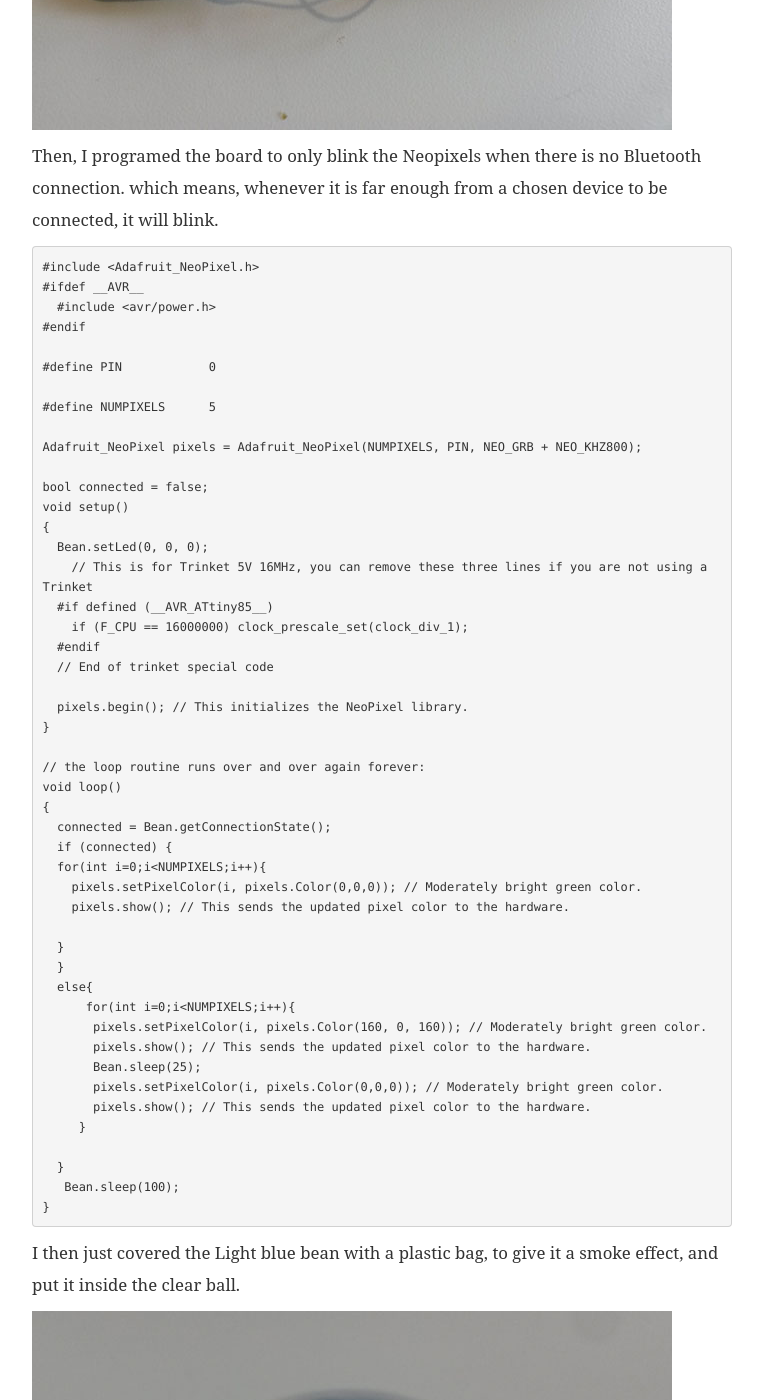
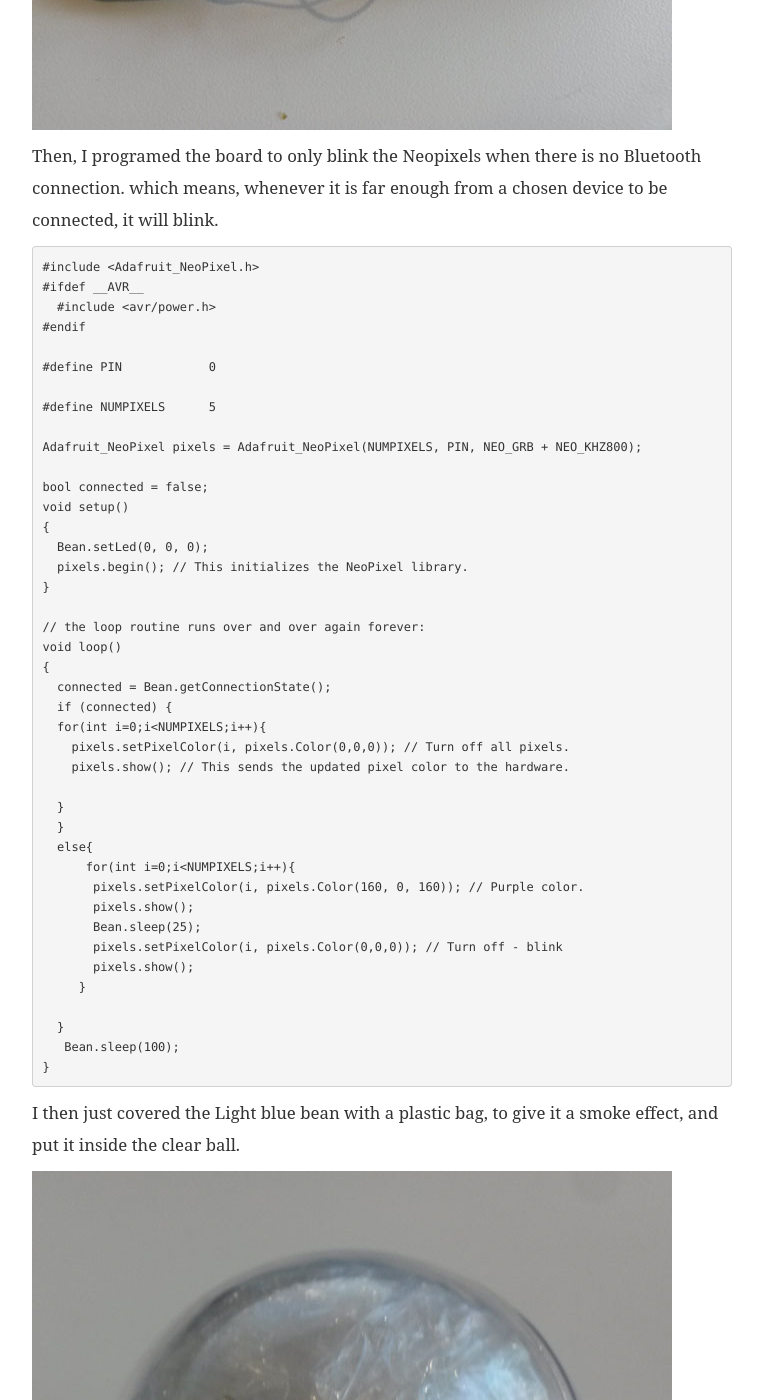
Before and after one commit to jasrub/indistinguishableFrom-MAS.s65, a Jekyll site: the page built from _posts/2016-04-16-remeberaball.md, in a window 1280 px wide and 1400 px high, scrolled down 2779 px. Shown: the whole window, without its empty margins (258-1021 px from the left). Built offline with Jekyll 4.4.1, drawn with Linux system fonts in a browser that asks for light colours; some web fonts are replaced.

Commit message:
fix code

```diff
--- a/_posts/2016-04-16-remeberaball.md
+++ b/_posts/2016-04-16-remeberaball.md
@@ -55,12 +55,6 @@
 void setup()
 {
   Bean.setLed(0, 0, 0);
-    // This is for Trinket 5V 16MHz, you can remove these three lines if you are not using a Trinket
-  #if defined (__AVR_ATtiny85__)
-    if (F_CPU == 16000000) clock_prescale_set(clock_div_1);
-  #endif
-  // End of trinket special code
-
   pixels.begin(); // This initializes the NeoPixel library.
 }
 
@@ -70,18 +64,18 @@
   connected = Bean.getConnectionState();
   if (connected) {
   for(int i=0;i<NUMPIXELS;i++){
-    pixels.setPixelColor(i, pixels.Color(0,0,0)); // Moderately bright green color.
+    pixels.setPixelColor(i, pixels.Color(0,0,0)); // Turn off all pixels.
     pixels.show(); // This sends the updated pixel color to the hardware.
 
   }
   }
   else{
       for(int i=0;i<NUMPIXELS;i++){
-       pixels.setPixelColor(i, pixels.Color(160, 0, 160)); // Moderately bright green color.
-       pixels.show(); // This sends the updated pixel color to the hardware.
+       pixels.setPixelColor(i, pixels.Color(160, 0, 160)); // Purple color.
+       pixels.show();
        Bean.sleep(25);
-       pixels.setPixelColor(i, pixels.Color(0,0,0)); // Moderately bright green color.
-       pixels.show(); // This sends the updated pixel color to the hardware.
+       pixels.setPixelColor(i, pixels.Color(0,0,0)); // Turn off - blink
+       pixels.show();
      }
 
   }
```
